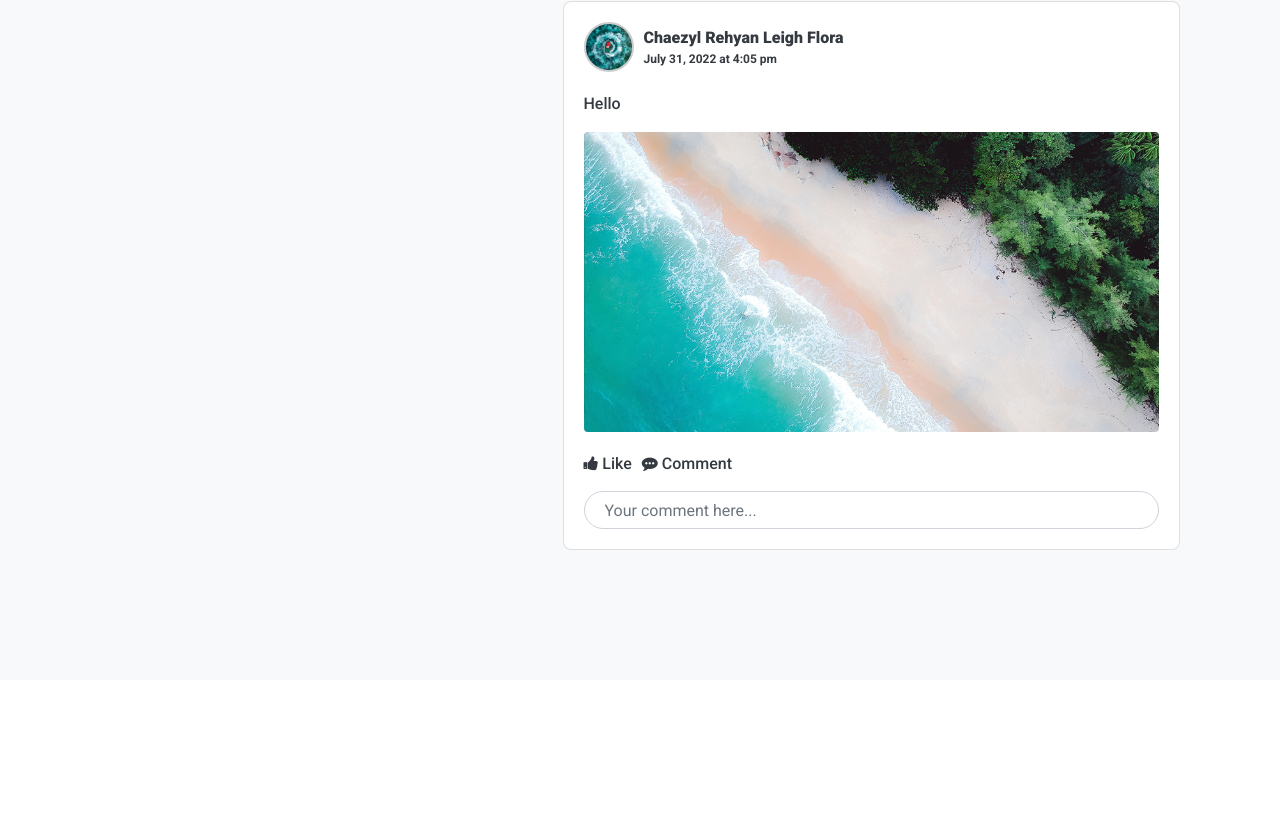
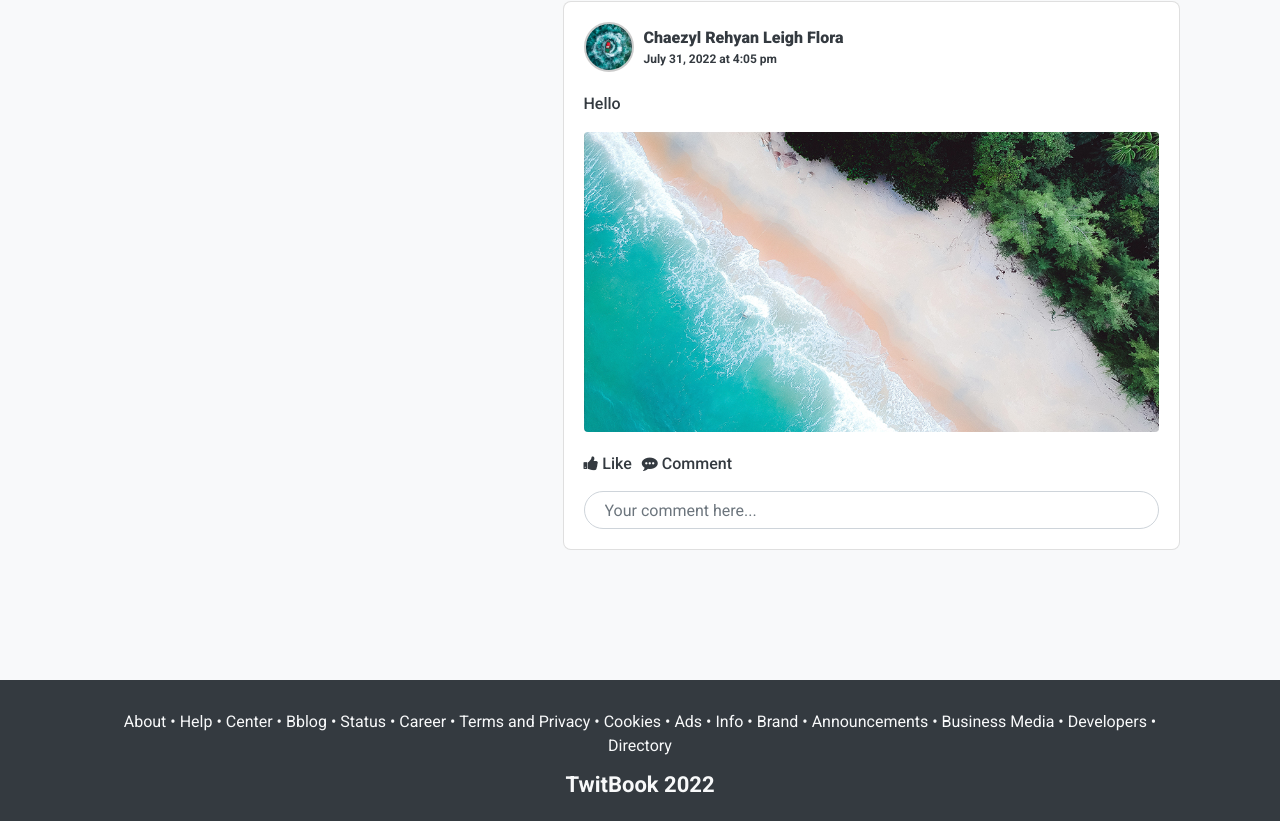
Before and after one commit to DevJMG/twitbook, a plain HTML site: page pages/profile.html in a window 1280 px wide. Shown: the part 1510-2331 px from the top of the page. Before the commit the page ends 2190 px from the top, so only its background shows below. Drawn offline with Linux system fonts and the light colour scheme.

Commit message:
Update the footer section

```diff
--- a/pages/profile.html
+++ b/pages/profile.html
@@ -252,5 +252,12 @@
 	</div>
 </div>
 
+<div class="cf--footer bg-dark">
+	<div class="container">
+		<div class="cf--links">About • Help • Center • Bblog • Status • Career • Terms and Privacy • Cookies • Ads • Info • Brand • Announcements • Business Media • Developers • Directory</div>
+		<div class="cf--rights">TwitBook 2022</div>
+	</div>
+</div>
+
 </body>
 </html>
```
